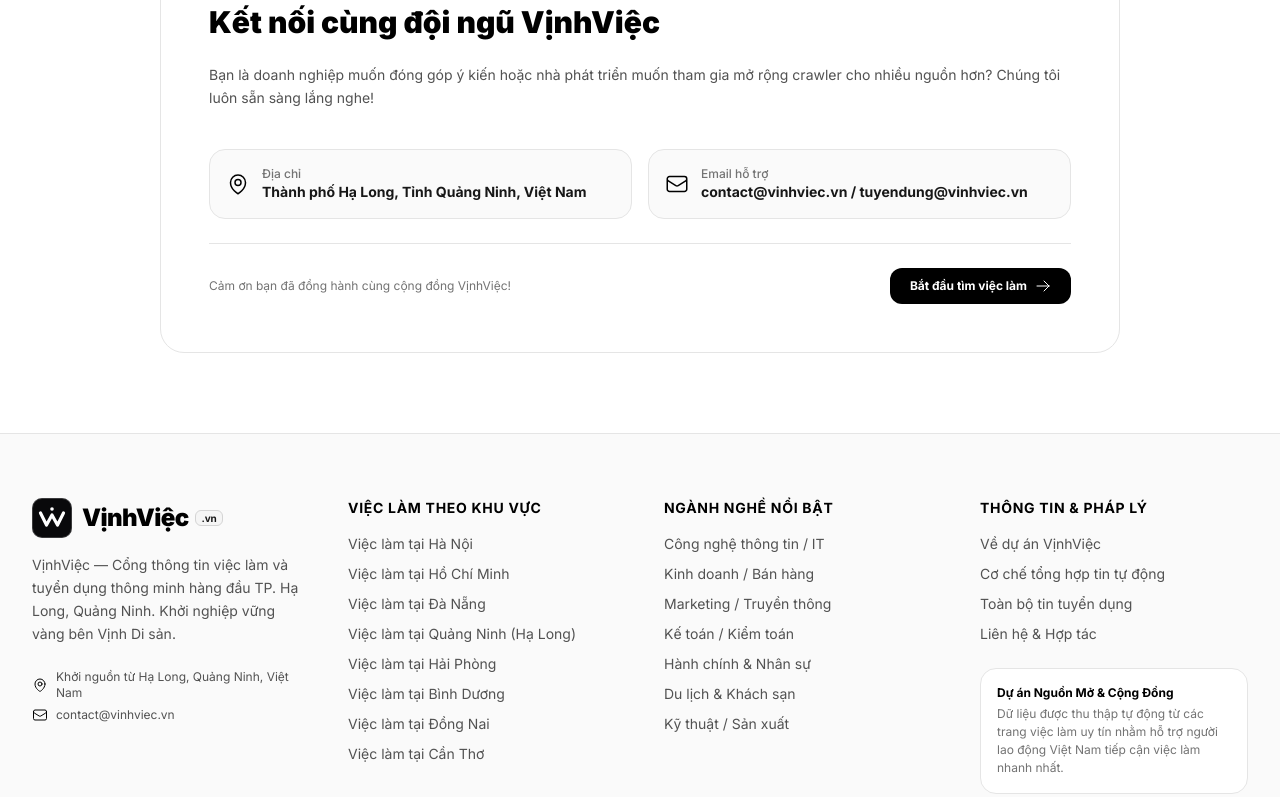
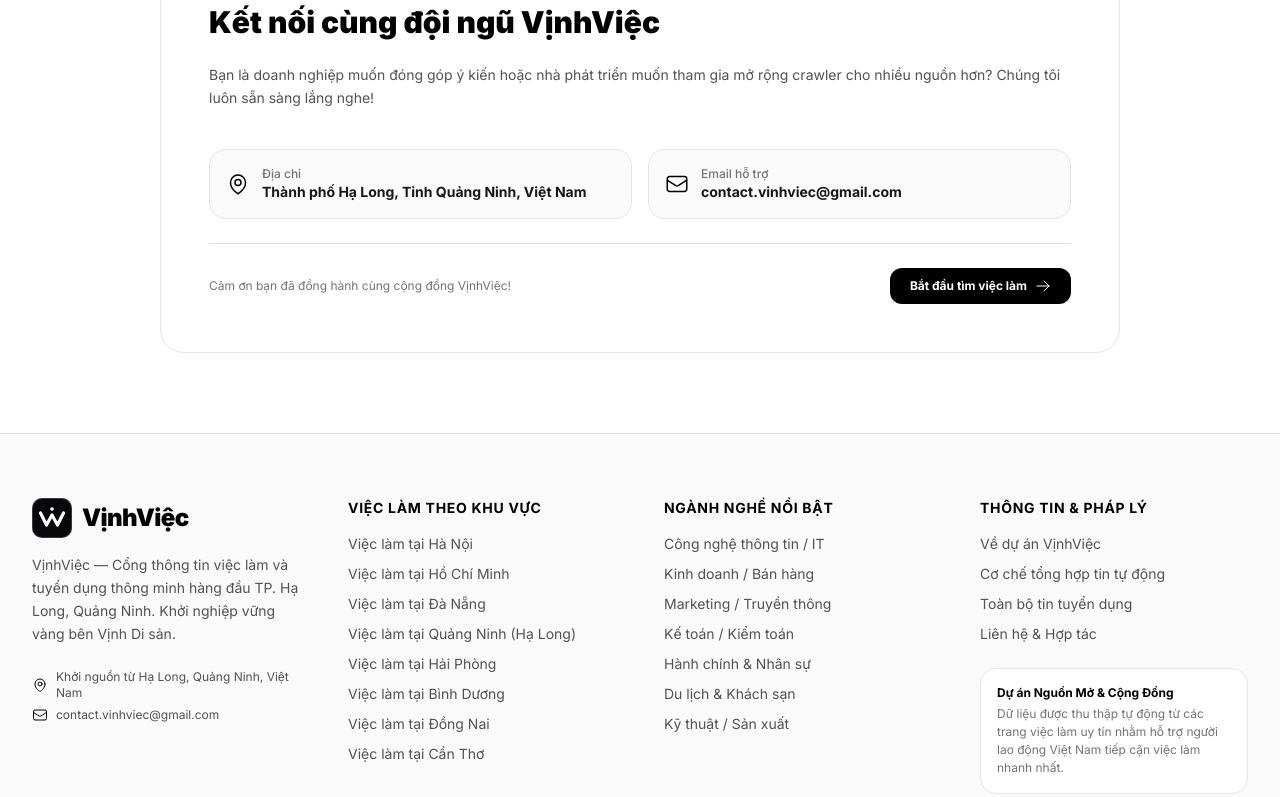
Before and after one commit to DoanTrungHuy/c_data, a Next.js app in the folder frontend/: page /about in a window 1280 px wide. Shown: the part 2000-2797 px from the top of the page. Built offline with nearby package versions, Linux system fonts and the light colour scheme.

Commit message:
fix(brand): remove .vn domain badge from logo and update contact emails

```diff
--- a/frontend/src/app/about/page.tsx
+++ b/frontend/src/app/about/page.tsx
@@ -192,7 +192,7 @@
                   Email hỗ trợ
                 </span>
                 <span className="font-bold text-neutral-900">
-                  contact@vinhviec.vn / tuyendung@vinhviec.vn
+                  contact.vinhviec@gmail.com
                 </span>
               </div>
             </div>
--- a/frontend/src/app/jobs/[id]/page.tsx
+++ b/frontend/src/app/jobs/[id]/page.tsx
@@ -482,7 +482,7 @@
                       )}
                     </div>
                     <span className="text-[11px] text-neutral-500 block truncate">
-                      ✉️ {job.evidence_proof?.recruiter_contact?.email || job.raw_data?.mined?.hr_email || "tuyendung@vinhviec.vn"}
+                      ✉️ {job.evidence_proof?.recruiter_contact?.email || job.raw_data?.mined?.hr_email || "contact.vinhviec@gmail.com"}
                     </span>
                   </div>
 
--- a/frontend/src/components/CDataLogo.tsx
+++ b/frontend/src/components/CDataLogo.tsx
@@ -79,25 +79,13 @@
 
       {/* Typography Tên Web VịnhViệc Đen-Trắng Rõ Ràng & Đơn Giản */}
       <div className="flex flex-col justify-center">
-        <div className="flex items-center gap-1.5 leading-none">
         <span
-            className={`${textSizes[size]} font-black tracking-tight ${
+          className={`${textSizes[size]} font-black tracking-tight leading-none ${
             isDark ? "text-white" : "text-black"
           }`}
         >
           VịnhViệc
         </span>
-
-          <span
-            className={`text-[10px] font-bold px-1.5 py-0.5 rounded-md border tracking-tight ${
-              isDark
-                ? "bg-neutral-800 text-neutral-200 border-neutral-700"
-                : "bg-neutral-100 text-neutral-900 border-neutral-300"
-            }`}
-          >
-            .vn
-          </span>
-        </div>
 
         {showTagline && (
           <span
--- a/frontend/src/components/Footer.tsx
+++ b/frontend/src/components/Footer.tsx
@@ -49,7 +49,7 @@
               </div>
               <div className="flex items-center gap-2">
                 <EnvelopeIcon className="h-4 w-4 text-black shrink-0" />
-                <span>contact@vinhviec.vn</span>
+                <span>contact.vinhviec@gmail.com</span>
               </div>
             </div>
           </div>
--- a/frontend/src/components/JobCard.tsx
+++ b/frontend/src/components/JobCard.tsx
@@ -524,7 +524,7 @@
                       )}
                     </div>
                     <span className="text-[11px] text-neutral-500 block truncate">
-                      ✉️ {job.evidence_proof.recruiter_contact?.email || "tuyendung@vinhviec.vn"}
+                      ✉️ {job.evidence_proof.recruiter_contact?.email || "contact.vinhviec@gmail.com"}
                     </span>
                   </div>
                 </div>
```
Lines whose indentation alone changed are shown as unchanged.
